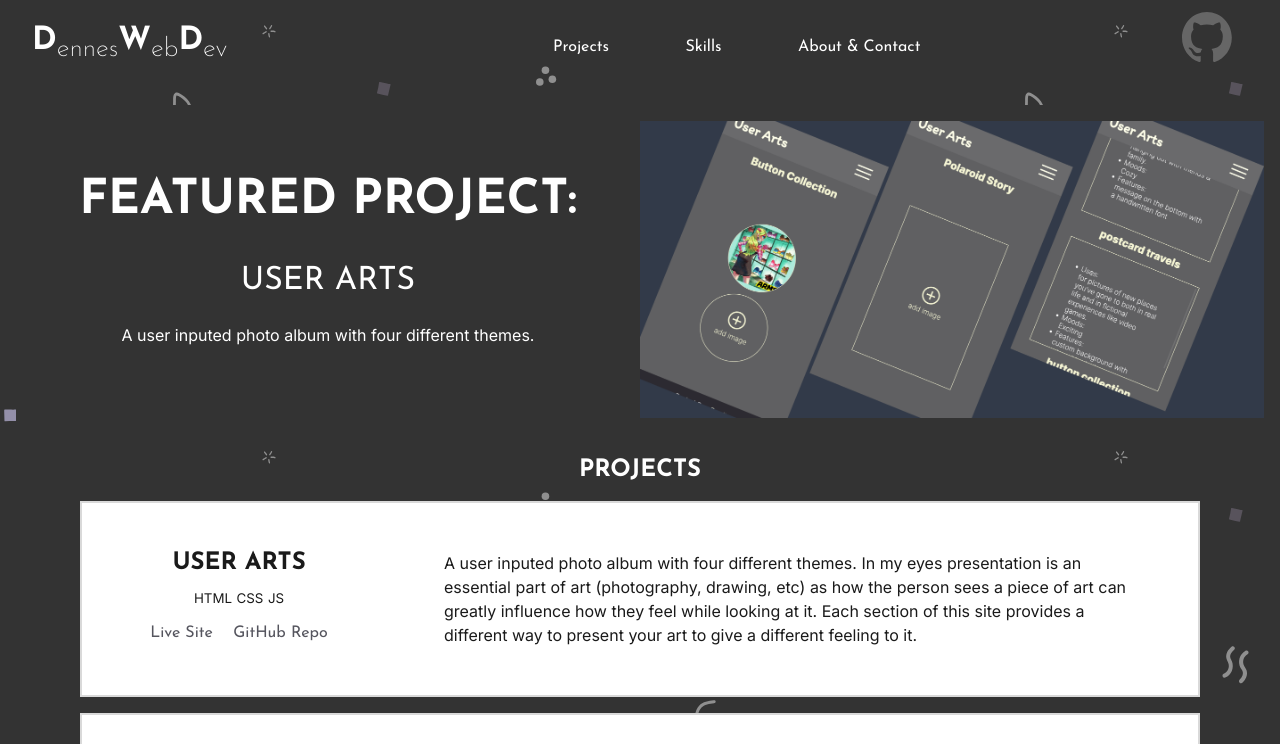
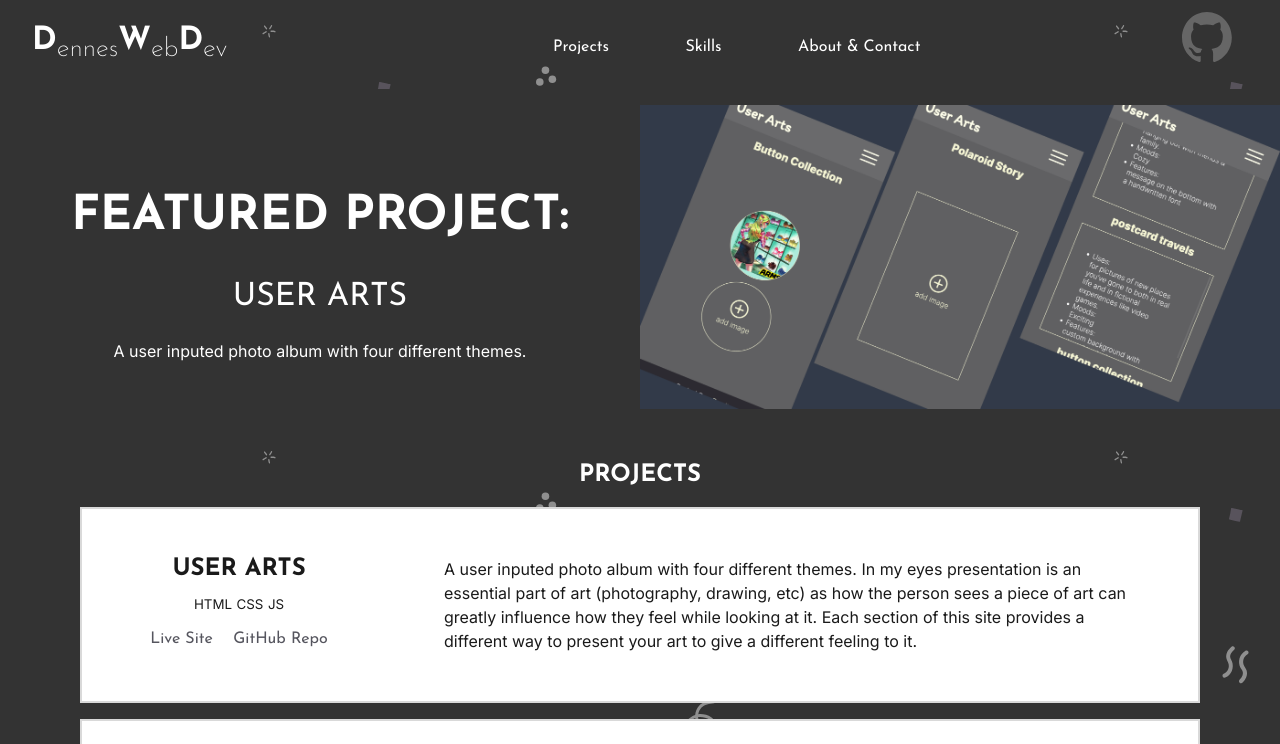
Before and after one commit to Denito37/wdp, a plain HTML site: page index.html in a window 1280 px wide. Shown: the top 744 px of the page. Drawn offline with Linux system fonts and the light colour scheme.

Commit message:
file clean up, img change

```diff
--- a/app.js
+++ b/app.js
@@ -44,12 +44,12 @@ if(count == 0){
 if(count == 1){
     heroTitle.innerHTML = "ADVICE GENERATOR";
     heroPara.innerHTML = " A fun pastime that gets quotes of great advice from an external API";
-    heroImg.innerHTML = '<img src="images/AG-MOBILE.jpeg" alt= "preview-Of-Feature-Site">'
+    heroImg.innerHTML = '<img src="images/AG-MOBILE.png" alt= "preview-Of-Feature-Site">'
 }
 function getRandomInt(max) {
     let num = Math.floor(Math.random() * max)
     return num;
-  }
+}
 
 submit.addEventListener('click', (e) => {
     if(email.value == ''){
--- a/style.css
+++ b/style.css
@@ -221,7 +221,10 @@ footer ul{
     .hero{
         display: grid;
         grid-template-columns: repeat(2,1fr);
-        margin: 1rem;
+        margin: 0rem;
+    }
+    .hero .txt{
+        padding: 2rem;
     }
     .hero .txt p{
         text-align: center;
```
Also changed, not shown: images/AG-MOBILE.jpeg (deleted), images/AG-MOBILE.png, images/AG-MOBILE.svg (deleted), images/UA-MOBILE.svg (deleted).
